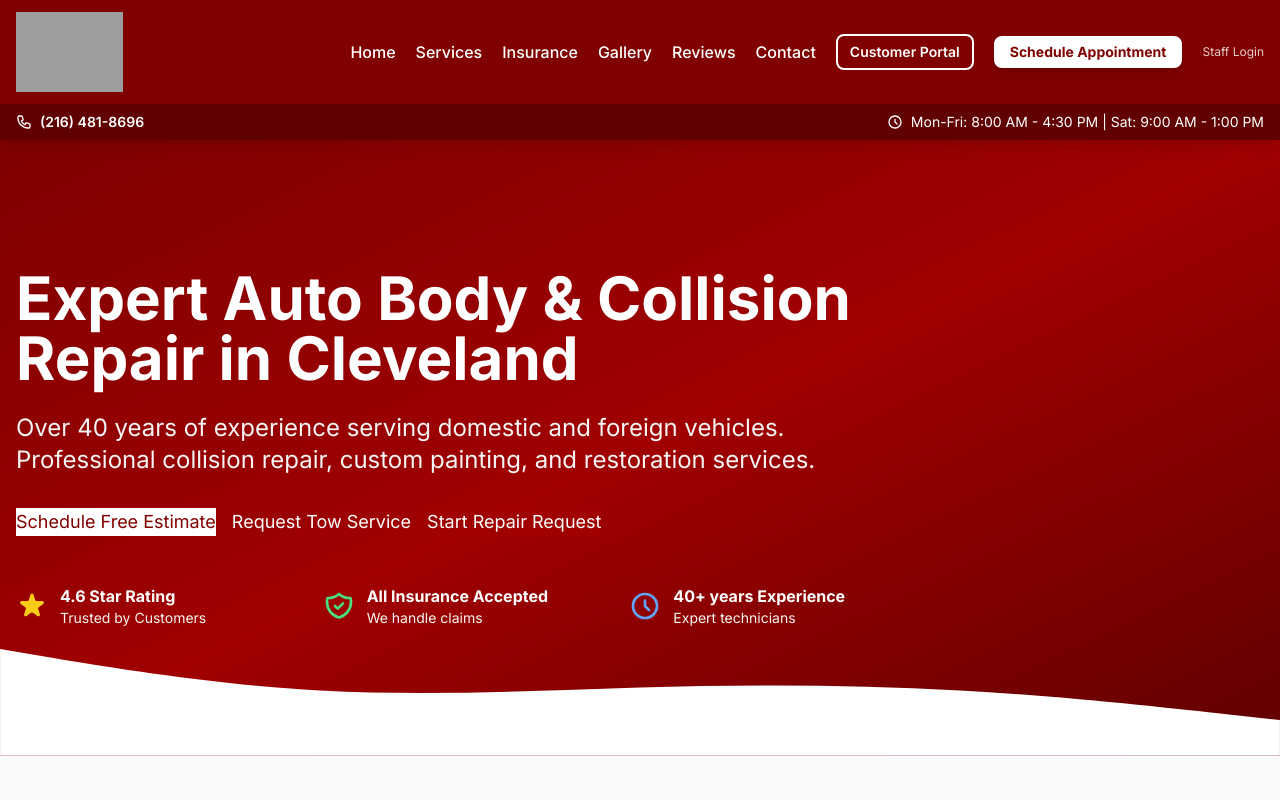
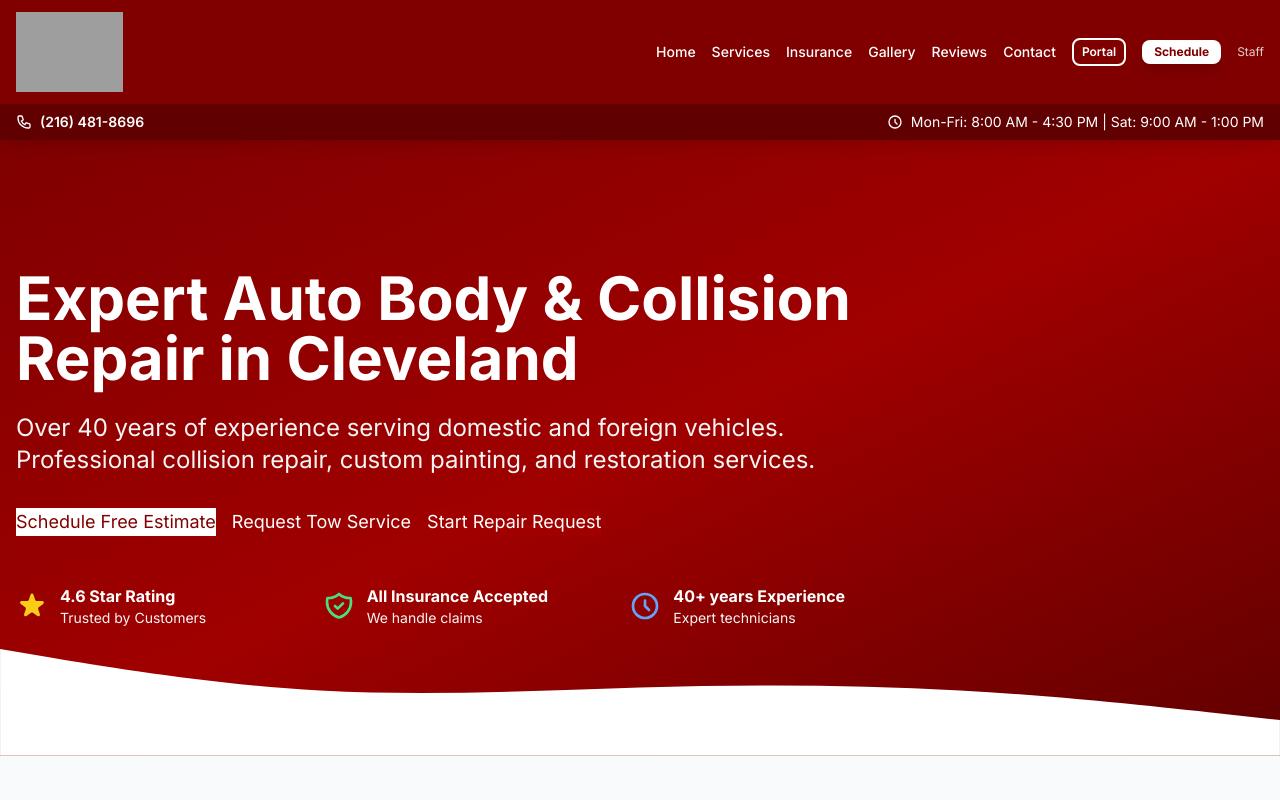
Before and after one commit to tzira333/clevelandbody-site, a Next.js app: page / in a window 1280 px wide. Shown: the top 800 px of the page. Built offline with nearby package versions, Linux system fonts and the light colour scheme; grey boxes are pictures that could not be loaded.

Commit message:
Add Staff Login link to header navigation

```diff
--- a/components/layout/Header.tsx
+++ b/components/layout/Header.tsx
@@ -33,43 +33,43 @@ export default function Header() {
             )}
           </Link>
 
-          {/* Desktop Navigation */}
-          <div className="hidden lg:flex items-center space-x-3 xl:space-x-5">
-            <Link href="/" className="hover:text-secondary-cream transition-colors font-medium text-sm xl:text-base">
+          {/* Desktop Navigation - More Compact */}
+          <div className="hidden lg:flex items-center space-x-2 xl:space-x-4">
+            <Link href="/" className="hover:text-secondary-cream transition-colors font-medium text-xs xl:text-sm">
               Home
             </Link>
-            <Link href="/services" className="hover:text-secondary-cream transition-colors font-medium text-sm xl:text-base">
+            <Link href="/services" className="hover:text-secondary-cream transition-colors font-medium text-xs xl:text-sm">
               Services
             </Link>
-            <Link href="/insurance" className="hover:text-secondary-cream transition-colors font-medium text-sm xl:text-base">
+            <Link href="/insurance" className="hover:text-secondary-cream transition-colors font-medium text-xs xl:text-sm">
               Insurance
             </Link>
-            <Link href="/gallery" className="hover:text-secondary-cream transition-colors font-medium text-sm xl:text-base">
+            <Link href="/gallery" className="hover:text-secondary-cream transition-colors font-medium text-xs xl:text-sm">
               Gallery
             </Link>
-            <Link href="/reviews" className="hover:text-secondary-cream transition-colors font-medium text-sm xl:text-base">
+            <Link href="/reviews" className="hover:text-secondary-cream transition-colors font-medium text-xs xl:text-sm">
               Reviews
             </Link>
-            <Link href="/contact" className="hover:text-secondary-cream transition-colors font-medium text-sm xl:text-base">
+            <Link href="/contact" className="hover:text-secondary-cream transition-colors font-medium text-xs xl:text-sm">
               Contact
             </Link>
             <Link
               href="/portal"
-              className="border-2 border-white px-3 py-1.5 rounded-lg font-semibold text-sm hover:bg-white hover:text-primary transition-all duration-200 whitespace-nowrap"
+              className="border-2 border-white px-2 py-1 rounded-lg font-semibold text-xs hover:bg-white hover:text-primary transition-all duration-200 whitespace-nowrap"
             >
-              Customer Portal
+              Portal
             </Link>
             <Link
               href="/schedule"
-              className="bg-white text-primary px-4 py-1.5 rounded-lg font-bold text-sm hover:bg-secondary-cream transition-all duration-200 shadow-lg whitespace-nowrap"
+              className="bg-white text-primary px-3 py-1 rounded-lg font-bold text-xs hover:bg-secondary-cream transition-all duration-200 shadow-lg whitespace-nowrap"
             >
-              Schedule Appointment
+              Schedule
             </Link>
             <Link
               href="/admin"
-              className="text-xs text-white/80 hover:text-white transition-colors whitespace-nowrap"
+              className="text-xs text-white/80 hover:text-white transition-colors whitespace-nowrap ml-2"
             >
-              Staff Login
+              Staff
             </Link>
           </div>
 
```
